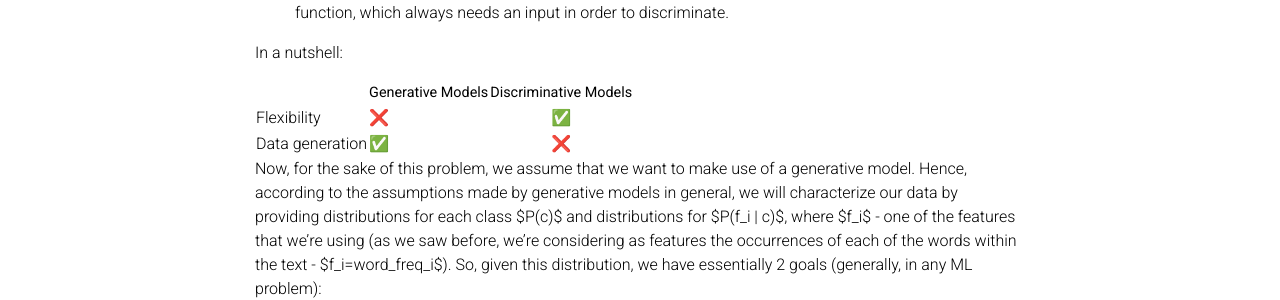
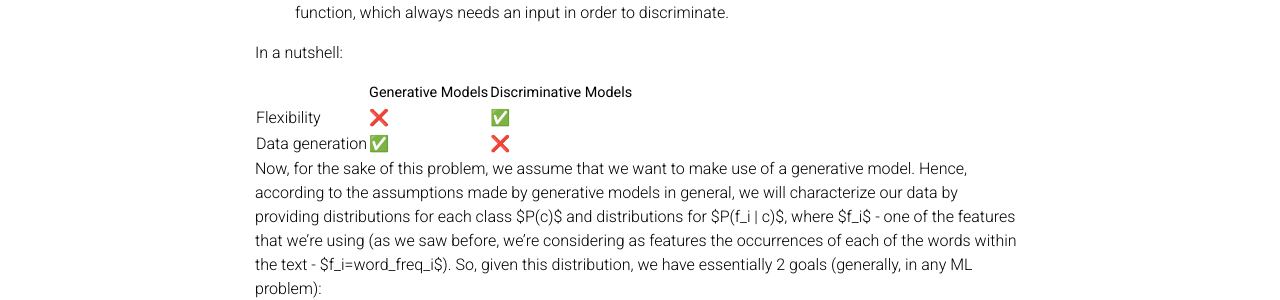
Before and after one commit to theostoican/theostoican.github.io, a Jekyll site: the page built from _posts/2022-03-25-naive-bayes.md, in a window 1280 px wide and 900 px high, scrolled down 1954 px. Shown: the part 151-451 px from the top of the window. Built offline with Jekyll 4.4.1, drawn with Linux system fonts in a browser that asks for light colours; emoji names are drawn with the system emoji font; comment, search, counter and statistics services are not loaded; a style sheet for code colours, icons or effects is not loaded.

Commit message:
Change table.

```diff
--- a/_posts/2022-03-25-naive-bayes.md
+++ b/_posts/2022-03-25-naive-bayes.md
@@ -38,7 +38,7 @@ $$ P(negative|text) = 1 - some\_prob $$
 
 In this framework, we can make predictions about the document (is it positive or negative and how accurate our prediction is ?). Furthermore, the document is just a collection of word features, as we said in the *bag-of-words* assumption. More specifically, the probabilities from above can be decomposed as follows:
 
-$$P(positive | text) = P(positive | word\_freq_1 , word\_freq_2, ...)$$
+$$ P(positive | text) = P(positive | word\_freq_1 , word\_freq_2, ...) $$
 
 
 Now, given this probability distribution, how can we compute it?
@@ -57,10 +57,10 @@ As usual, there is a trade-off between these 2 types of models.
 
 In a nutshell:
 
-|                 | Generative Models  | Discriminative Models |
-| :-------------- | :----------------- | :-------------------: |
-| Flexibility     | :x:                |  :white_check_mark:   |
-| Data generation | :white_check_mark: |          :x:          |
+|   |Generative Models|Discriminative Models|
+|---|---|---|
+|Flexibility|:x:|:white_check_mark:|
+|Data generation|:white_check_mark:|:x:|
 
 Now, for the sake of this problem, we assume that we want to make use of a generative model. Hence, according to the assumptions made by generative models in general, we will characterize our data by providing distributions for each class $P(c)$ and distributions for $P(f_i | c)$, where $f_i$ - one of the features that we're using (as we saw before, we're considering as features the occurrences of each of the words within the text - $f_i=word\_freq_i$). So, given this distribution, we have essentially 2 goals (generally, in any ML problem):
 - Training
```
